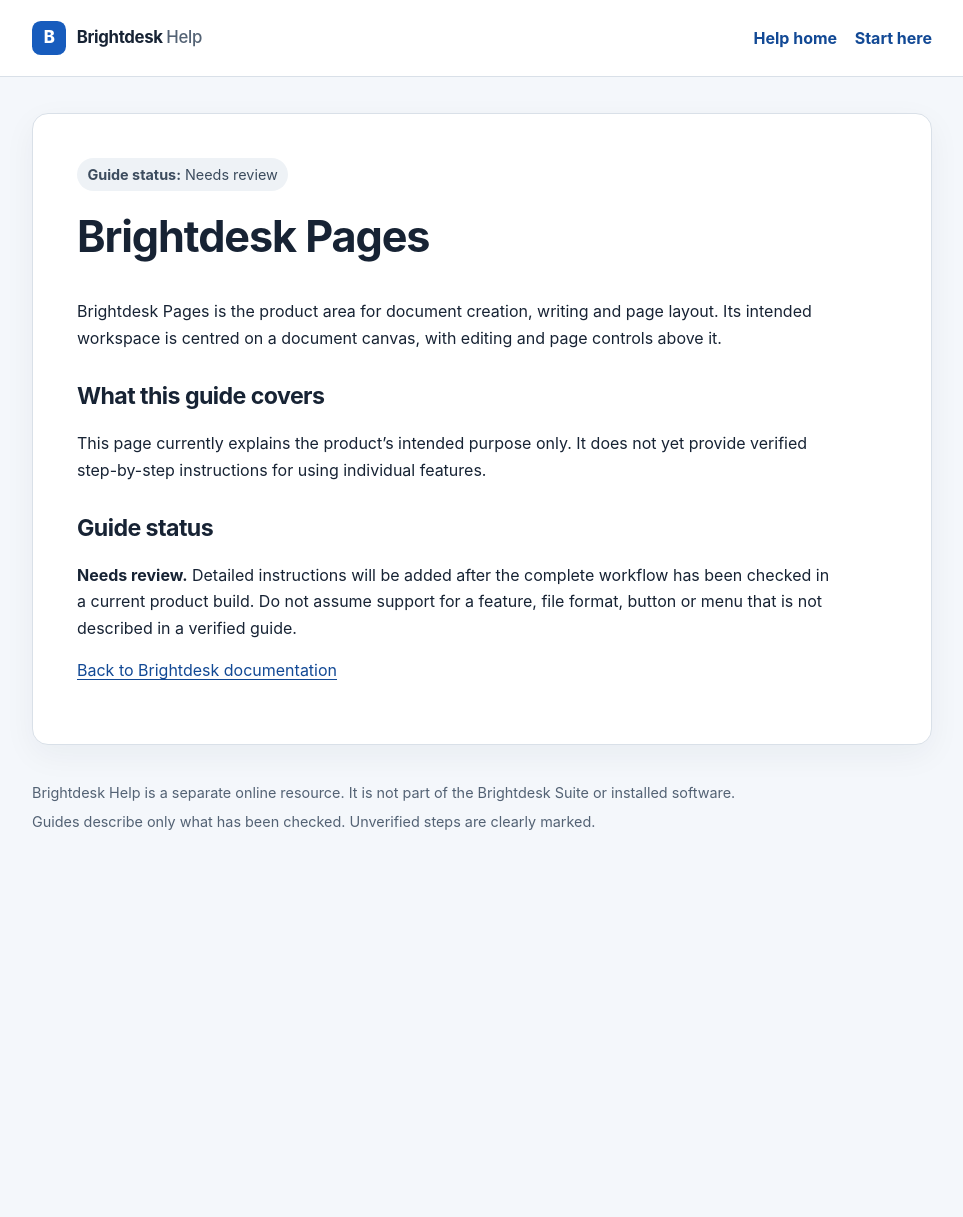
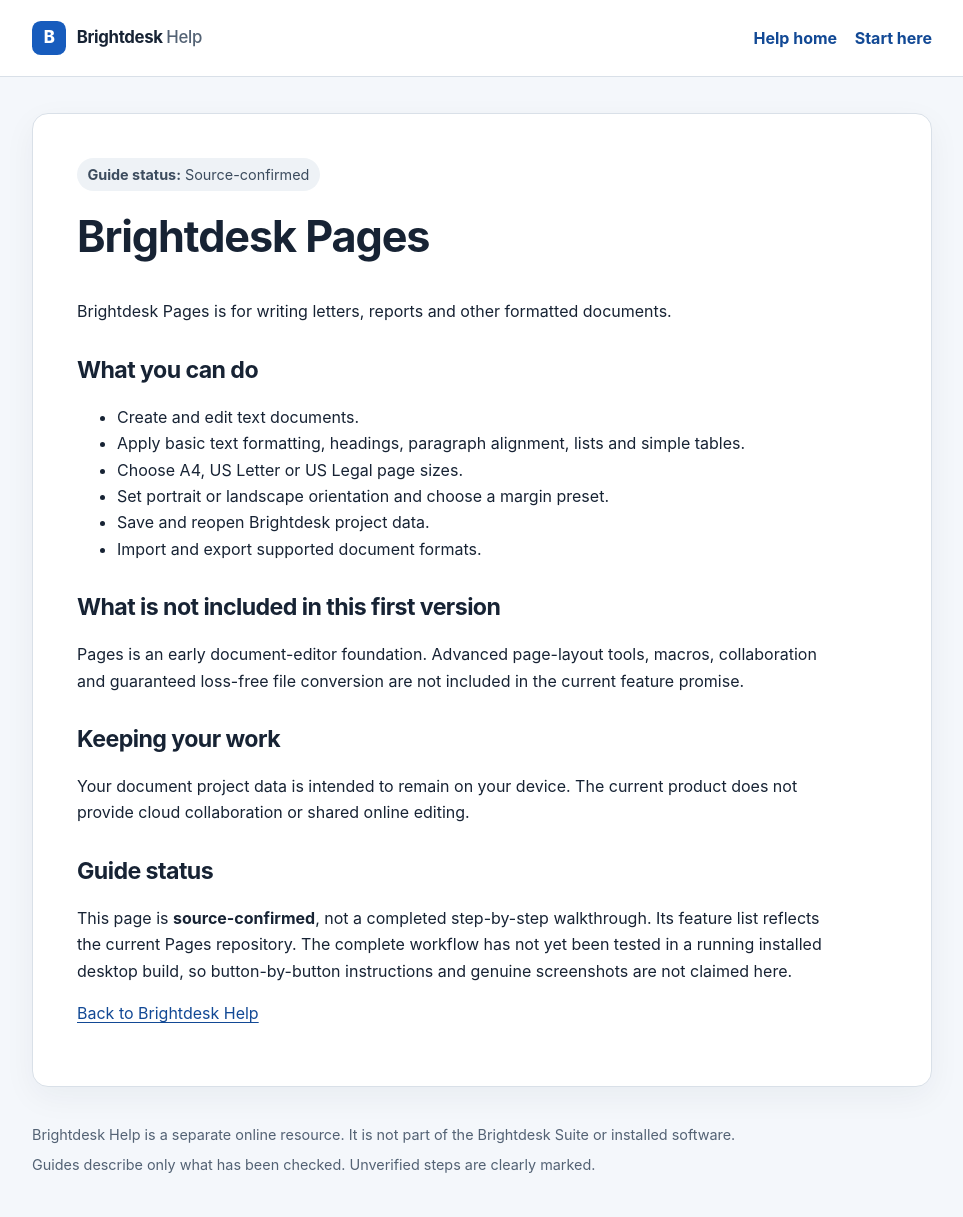
Before and after one commit to conz20/Brightdesk-Wiki, a Jekyll site: the page built from docs/products/pages.md, in a window 1280 px wide. Shown: the whole page, without its empty margins (158-1121 px from the left). Built offline with Jekyll 4.4.1, drawn with Linux system fonts in a browser that asks for light colours; before the commit the page ends 900 px from its top, so only the background shows below that.

Commit message:
docs: expand source-confirmed customer product guides

```diff
--- a/docs/products/pages.md
+++ b/docs/products/pages.md
@@ -1,21 +1,34 @@
 ---
 layout: default
 title: Brightdesk Pages
-description: Help and guide status for Brightdesk Pages.
-status: Needs review
+description: What Brightdesk Pages can do and what is not included yet.
+status: Source-confirmed
 permalink: /products/pages.html
 ---
 
 # Brightdesk Pages
 
-Brightdesk Pages is the product area for document creation, writing and page layout. Its intended workspace is centred on a document canvas, with editing and page controls above it.
+Brightdesk Pages is for writing letters, reports and other formatted documents.
 
-## What this guide covers
+## What you can do
 
-This page currently explains the product's intended purpose only. It does not yet provide verified step-by-step instructions for using individual features.
+- Create and edit text documents.
+- Apply basic text formatting, headings, paragraph alignment, lists and simple tables.
+- Choose A4, US Letter or US Legal page sizes.
+- Set portrait or landscape orientation and choose a margin preset.
+- Save and reopen Brightdesk project data.
+- Import and export supported document formats.
+
+## What is not included in this first version
+
+Pages is an early document-editor foundation. Advanced page-layout tools, macros, collaboration and guaranteed loss-free file conversion are not included in the current feature promise.
+
+## Keeping your work
+
+Your document project data is intended to remain on your device. The current product does not provide cloud collaboration or shared online editing.
 
 ## Guide status
 
-**Needs review.** Detailed instructions will be added after the complete workflow has been checked in a current product build. Do not assume support for a feature, file format, button or menu that is not described in a verified guide.
+This page is **source-confirmed**, not a completed step-by-step walkthrough. Its feature list reflects the current Pages repository. The complete workflow has not yet been tested in a running installed desktop build, so button-by-button instructions and genuine screenshots are not claimed here.
 
-[Back to Brightdesk documentation](../index.md)
+[Back to Brightdesk Help](../index.html)
```
